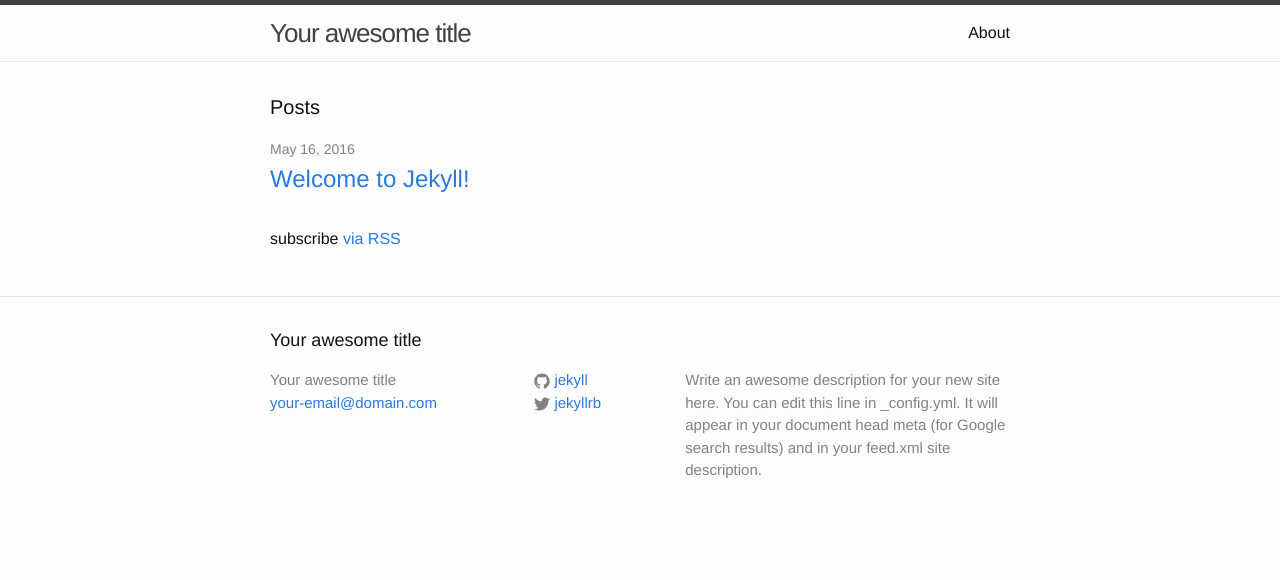
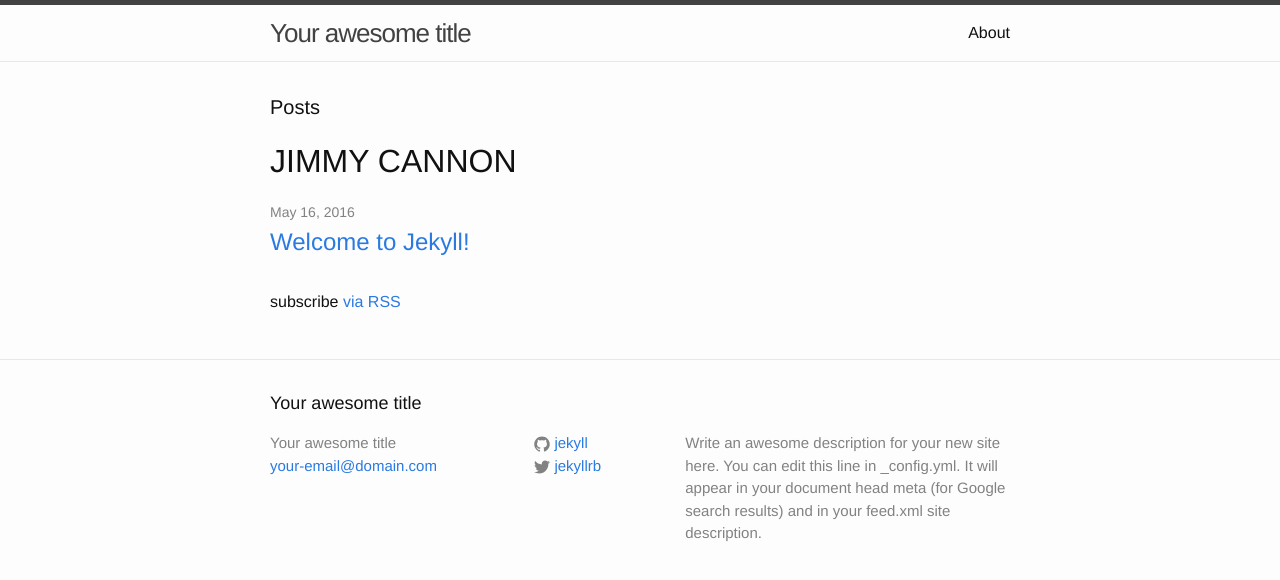
Before and after one commit to jimmerscannon/jimmerscannon.github.io, a Jekyll site: the page built from index.html, in a window 1280 px wide. Shown: the top 580 px of the page. Built offline with Jekyll 4.4.1, drawn with Linux system fonts in a browser that asks for light colours.

Commit message:
Update index.html

```diff
--- a/index.html
+++ b/index.html
@@ -5,6 +5,7 @@ layout: default
 <div class="home">
 
   <h1 class="page-heading">Posts</h1>
+  <h1>JIMMY CANNON</h1>
 
   <ul class="post-list">
     {% for post in site.posts %}
```
